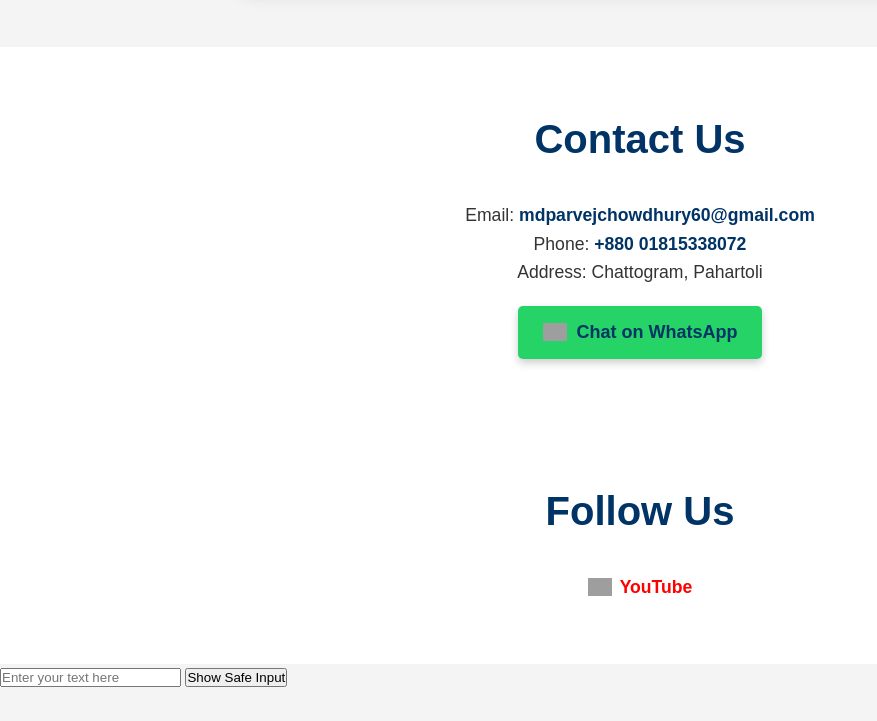
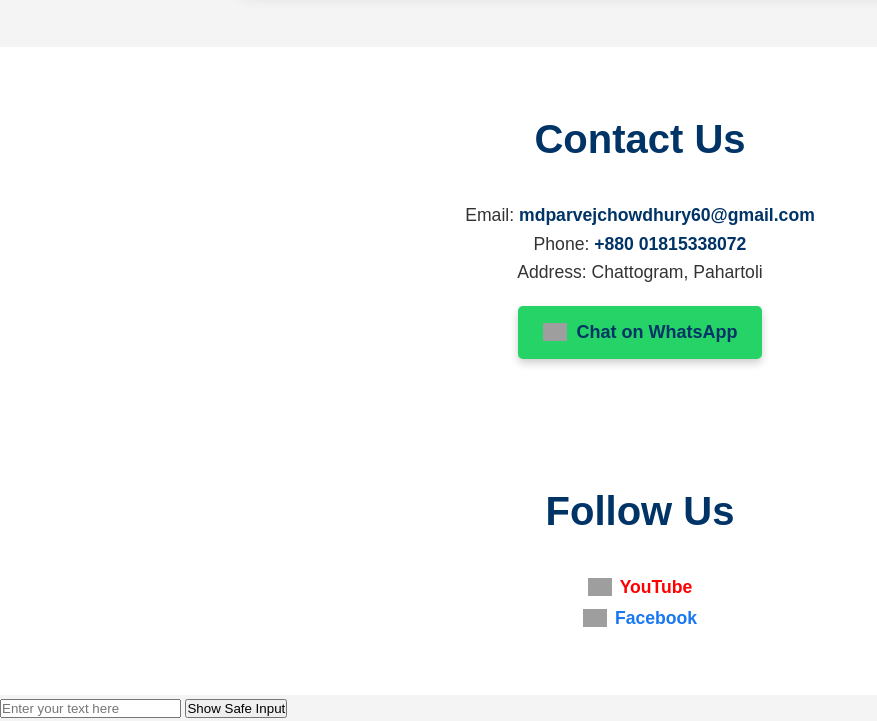
Before and after one commit to saraiparaidealschool/saraiparaidealschool.github.io, a plain HTML site: page index.html in a window 1280 px wide. Shown: the part 2395-3116 px from the top of the page, without its empty margins (0-877 px from the left). Before the commit the page ends 3084 px from the top, so only its background shows below. Drawn offline with Linux system fonts and the light colour scheme; grey boxes are pictures that could not be loaded.

Commit message:
index.html
Signed-off-by: saraiparaidealschool <linuxomar69@gmail.com>

```diff
--- a/index.html
+++ b/index.html
@@ -268,6 +268,13 @@
         <a href="https://www.youtube.com/@saraiparaidealschoolcolleg1787" target="_blank" style="text-decoration: none; font-weight: bold; color: red; display: inline-flex; align-items: center; gap: 8px;">
           <img src="https://images.freeimages.com/fic/images/icons/2781/google_jfk_icons/256/youtube_ico.png?fmt=webp&h=350" width="24" alt="YouTube">
           YouTube
+          <p>
+  <a href="https://www.facebook.com/SISC.ctg/" target="_blank" style="text-decoration: none; font-weight: bold; color: #1877f2; display: inline-flex; align-items: center; gap: 8px;">
+    <img src="https://upload.wikimedia.org/wikipedia/commons/1/16/Facebook-icon-1.png" width="24" alt="Facebook">
+    Facebook
+  </a>
+</p>
+
         </a>
       </p>
     </div>
```
